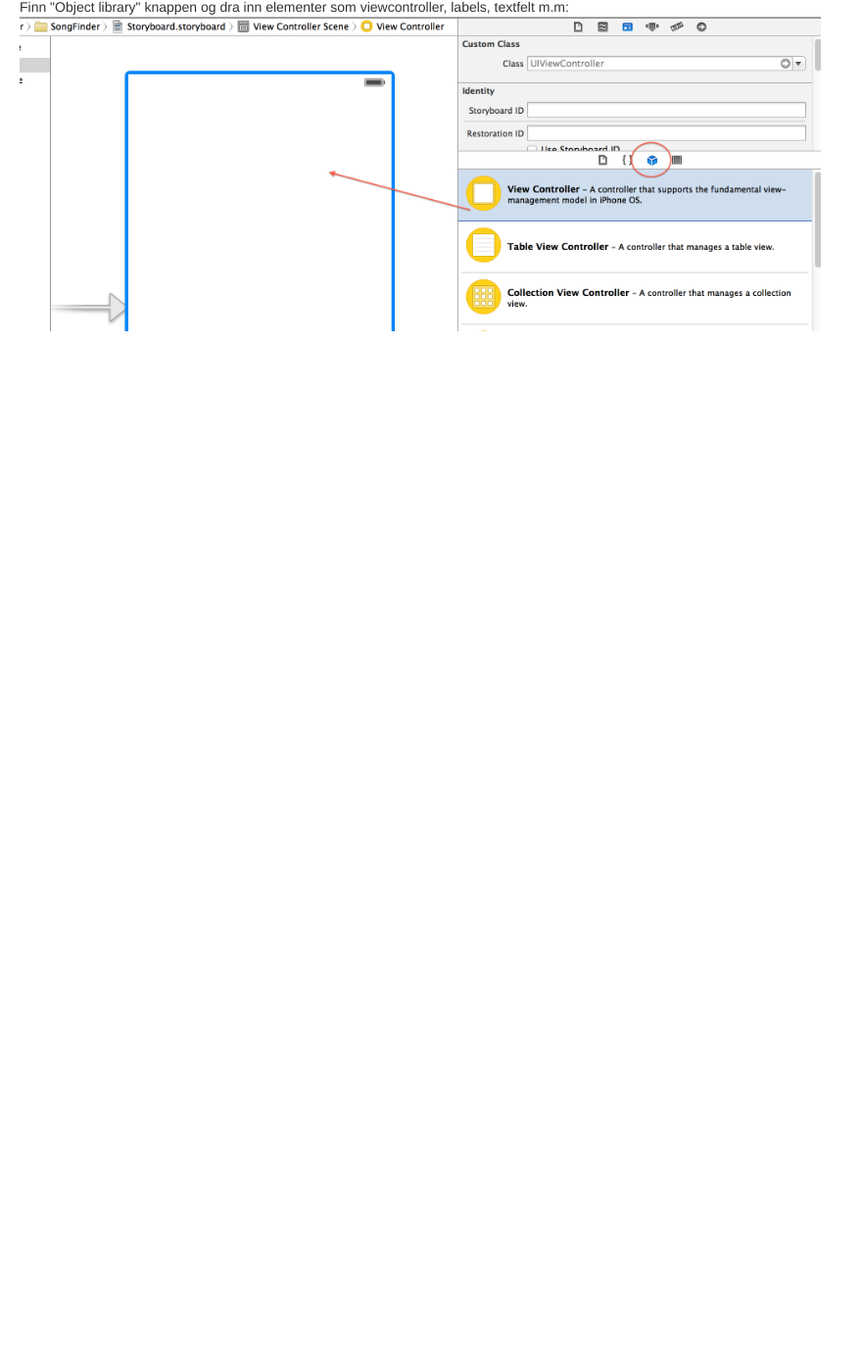
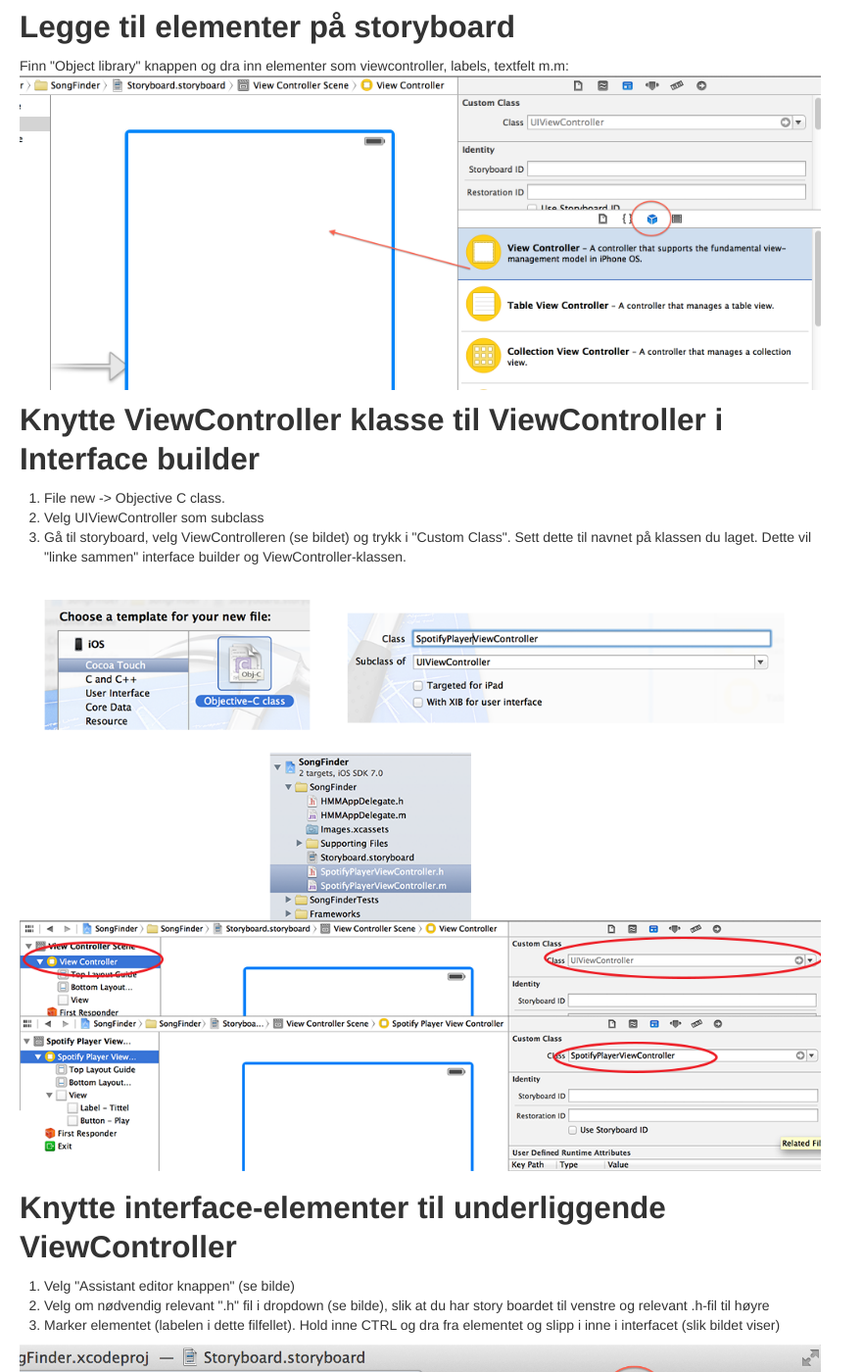
Before and after one commit to bekk/android101, a Jekyll site: the page built from docs/pages/interface-builder.html, in a window 1280 px wide and 1400 px high, scrolled down 751 px. Shown: the whole window at 98% size, without its empty margins (0-881 px from the left). Built offline with Jekyll 4.4.1, drawn with Linux system fonts in a browser that asks for light colours; Markdown is read by kramdown in place of the engine named in the settings; before the commit the page ends 1089 px from its top, so only the background shows below that; some of the changed text lies outside the part shown.

Commit message:
More interface builder

```diff
--- a/docs/pages/interface-builder.html
+++ b/docs/pages/interface-builder.html
@@ -6,6 +6,9 @@
 <ul>
 	<li><a href="#storyboard">Lage storyboard og sette main interface</a></li>
 	<li><a href="#leggetilelementer">Legge til elementer på storyboard</a></li>
+	<li><a href="#knytteviewcontroller">Knytte ViewController klasse til ViewController i Interface builder</a></li>
+	<li><a href="#outlet">Knytte interface-elementer til underliggende ViewController</a></li>
+	<li><a href="#inspisereconnections">Inspisere og endre connections til View Controller</a></li>
 </ul>
 
 <h2 id="storyboard">Lage storyboard og sette main interface</h2>
@@ -20,3 +23,31 @@
 <h2 id="leggetilelementer">Legge til elementer på storyboard</h2>
 Finn "Object library" knappen og dra inn elementer som viewcontroller, labels, textfelt m.m:
 <img src="{{ site.baseurl }}/img/xcode_add_elements.png" />
+
+<h2 id="knytteviewcontroller">Knytte ViewController klasse til ViewController i Interface builder</h2>
+
+<ol>
+	<li>File new -> Objective C class.</li>
+	<li>Velg UIViewController som subclass</li>
+	<li>Gå til storyboard, velg ViewControlleren (se bildet) og trykk i "Custom Class". Sett dette til navnet på klassen du laget. Dette vil "linke sammen" interface builder og ViewController-klassen.</li>
+</ol>
+
+<img src="{{ site.baseurl }}/img/xcode_knyttevc.png" />
+
+<h2 id="outlet">Knytte interface-elementer til underliggende ViewController</h2>
+<ol>
+	<li>Velg "Assistant editor knappen" (se bilde)</li>
+	<li>Velg om nødvendig relevant ".h" fil i dropdown (se bilde), slik at du har story boardet til venstre og relevant .h-fil til høyre</li>
+	<li>Marker elementet (labelen i dette filfellet). Hold inne CTRL og dra fra elementet og slipp i inne i interfacet (slik bildet viser)
+	</li>
+</ol>
+<img src="{{ site.baseurl }}/img/xcode_ib_assistant.png" />
+
+Skriv inn et navn og connect.
+<img src="{{ site.baseurl }}/img/xcode_outlet.png" />
+
+Property og GUI-elementet er nå knyttet sammen:
+<img src="{{ site.baseurl }}/img/xcode_outlet_done.png" />
+
+<h2 id="inspisereconnections">Inspisere og endre connections til View Controller</h2>
+<img src="{{ site.baseurl }}/img/xcode_connections.png" />
--- a/docs/pages/manus.html
+++ b/docs/pages/manus.html
@@ -17,8 +17,8 @@
 <ol>
 	<li><a href="interface-builder.html#storyboard">Lage storyboard og sette main interface</a></li>
 	<li><a href="interface-builder.html#leggetilelementer">Dra inn en ViewController, knapp og label i Storyboardet</a></li>
-	<li>Lage og sette tilhørende ViewController klasse (Hva er *.h og *.m filene)</li>
-	<li>Lage IBOutlet's og IBAction's</li>
+	<li><a href="interface-builder.html#knytteviewcontroller">Lage og sette tilhørende ViewController klasse</a> (<a href="klasser.html#lage">Hva er *.h og *.m filene</a>)</li>
+	<li><a href="interface-builder.html#outlet">Knytte interface-elementer til underliggende ViewController</a>, slik at de kan refereres fra kode</li>
 	<li>Lage SpotifyTrack (Klasser, Arv, imports, @properties (ivars), Objekter har pekere)
 {% highlight objective-c %}
 @interface SpotifyTrack : NSObject
```
Also changed, not shown: docs/img/xcode_connections.png (added), docs/img/xcode_ib_assistant.png (added), docs/img/xcode_knyttevc.png (added), docs/img/xcode_outlet.png (added), docs/img/xcode_outlet_done.png (added).
